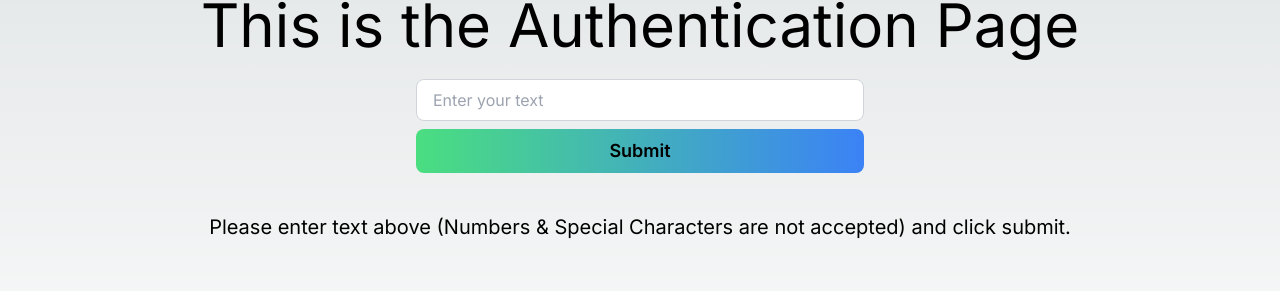
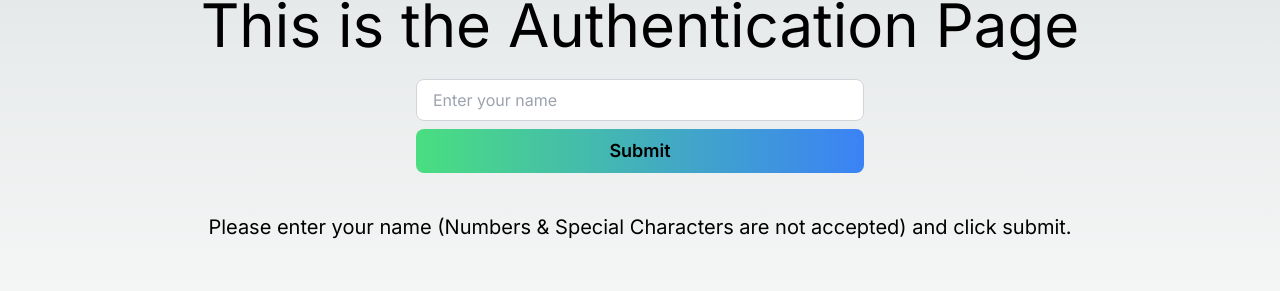
Before and after one commit to mutaremalcolm/demo, a Next.js app: page /authentication in a window 1280 px wide. Shown: the part 346-637 px from the top of the page. Built offline with nearby package versions, Linux system fonts and the light colour scheme.

Commit message:
:chore: updated read me file & info on authentication page

```diff
--- a/src/app/authentication/page.js
+++ b/src/app/authentication/page.js
@@ -41,7 +41,7 @@ function Authentication() {
           type="text"
           value={inputValue}
           onChange={handleInputChange}
-          placeholder="Enter your text"
+          placeholder="Enter your name"
           className="border border-gray-300 text-black rounded-lg px-4 py-2 w-full focus:outline-none focus:ring focus:border-blue-500"
         />
         {error && <div className="text-red-500">{error}</div>}
@@ -53,9 +53,9 @@ function Authentication() {
         </button>
       </form>
       {submitted ? (
-        <p className="mt-4 text-xl">Text submitted! Thank You</p>
+        <p className="mt-4 text-xl">Name Valid!! Thank You</p>
       ) : (
-        <p className="mt-4 text-xl text-center">Please enter text above (Numbers & Special Characters are not accepted) and click submit.</p>
+        <p className="mt-4 text-xl text-center">Please enter your name (Numbers & Special Characters are not accepted) and click submit.</p>
       )}
     </main>
   );
```
Also changed, not shown: 1 other file (tests, documents, lock files or other folders).
